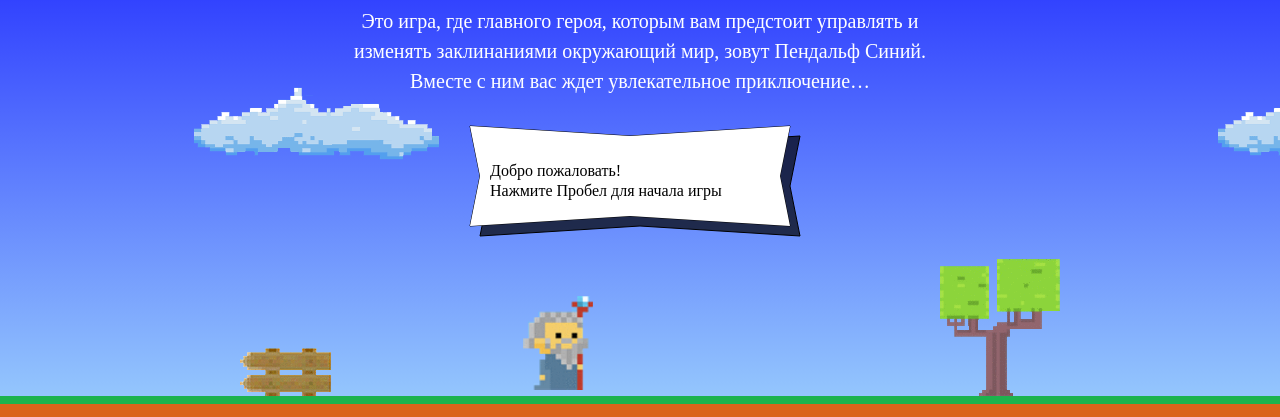
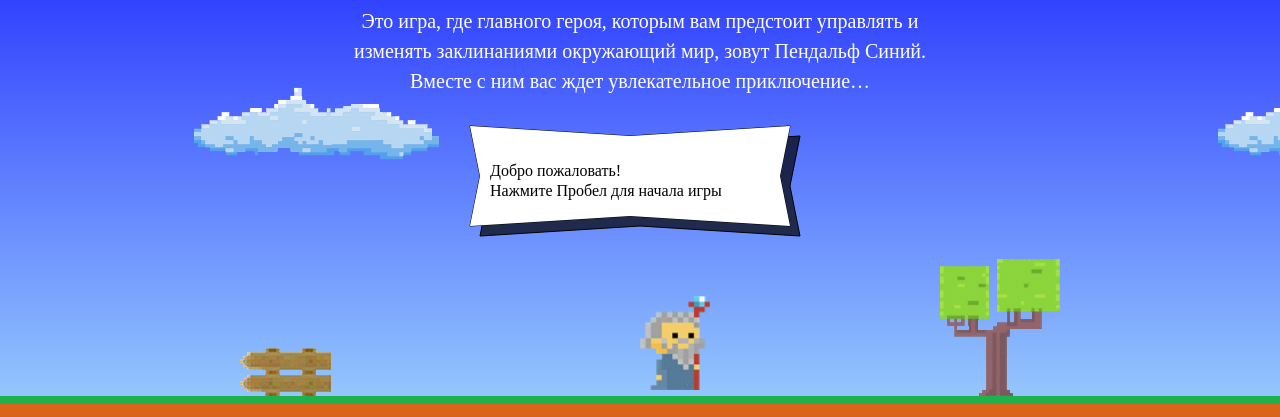
Before and after one commit to popovaludmila/126417-code-and-magick-19, a website: page index.html in a window 1280 px wide. Shown: the part 203-620 px from the top of the page. Drawn offline with Linux system fonts and the light colour scheme; a web font is replaced by a local one.

Commit message:
получение координат мага

```diff
--- a/index.html
+++ b/index.html
@@ -195,6 +195,14 @@
     return 1.337 * wizardWidth;
   };
 
+  var getWizardX = function(width) {
+    return width / 2;
+  };
+
+  var getWizardY = function(height) {
+    return height * 2 / 3;
+  };
+
 </script>
 <script src="js/game.js"></script>
 
```
